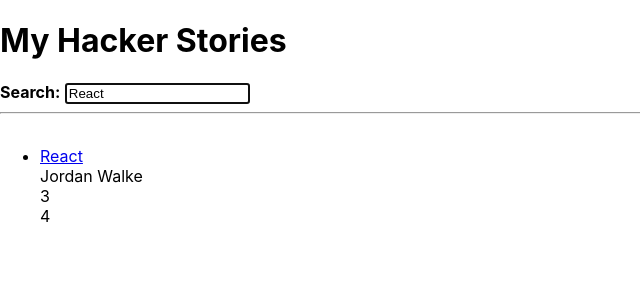
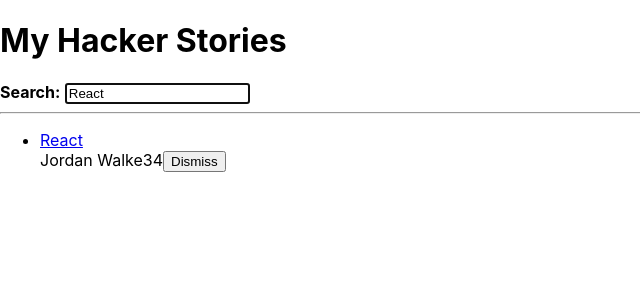
Before and after one commit to eduvnsm/road-to-react-2022, a React (Create React App) app: page / in a window 1280 px wide. Shown: the top 300 px of the page, without its empty margins (0-640 px from the left). Built offline with nearby package versions, Linux system fonts and the light colour scheme.

Commit message:
Inline Handler in JSX

```diff
--- a/src/App.js
+++ b/src/App.js
@@ -14,7 +14,7 @@
 
 const App = () => {
 
-    const stories = [
+    const initialStories = [
         {
             title: 'React',
             url: 'https://reactjs.org/',
@@ -34,6 +34,15 @@
     ];
 
     const [searchTerm, setSearchTerm] = useStorageState('search', 'React');
+    const [stories, setStories] = React.useState(initialStories);
+
+    const handleRemoveStory = (item) => {
+        const newStories = stories.filter(
+            (story) => item.objectID !== story.objectID
+        );
+
+        setStories(newStories);
+    };
 
     const handleSearch = (e) => {
         setSearchTerm(e.target.value);
@@ -58,7 +67,7 @@
 
             <hr />
 
-            <List list={searchedStories} />
+            <List list={searchedStories} onRemoveItem={handleRemoveStory} />
 
         </div>
     );
@@ -80,7 +89,7 @@
             // D
             inputRef.current.focus();
         }
-    }, {isFocused});
+    }, [isFocused]);
 
     return (
         <>
@@ -110,26 +119,37 @@
     </>
 );
 
-const List = ({ list }) => (
+const List = ({ list, onRemoveItem }) => (
     <ul>
-        {list.map(({ objectID, ...item }) => (
-            <Item key={objectID} {...item} />
+        {list.map((item) => (
+            <Item
+                key={item.objectID}
+                item={item}
+                onRemoveItem={onRemoveItem}
+            />
         ))}
     </ul>
 );
 
 
-const Item = ({ title, url, author, num_comments, points, objectID }) => (
-        <li key={objectID} style={{paddingTop: '1em'}}>
+const Item = ({ item, onRemoveItem }) => {
+    return (
+        <li>
             <span>
-                <a href={url}>
-                    {title}
+                <a href={item.url}>
+                    {item.title}
                 </a>
             </span><br />
-            <span>{author}</span><br />
-            <span>{num_comments}</span><br />
-            <span>{points}</span>
+            <span>{item.author}</span>
+            <span>{item.num_comments}</span>
+            <span>{item.points}</span>
+            <span>
+                <button type="button" onClick={() => onRemoveItem(item)}>
+                    Dismiss
+                </button>
+            </span>
         </li>
-);
+    );
+}
 
 export default App;
```
